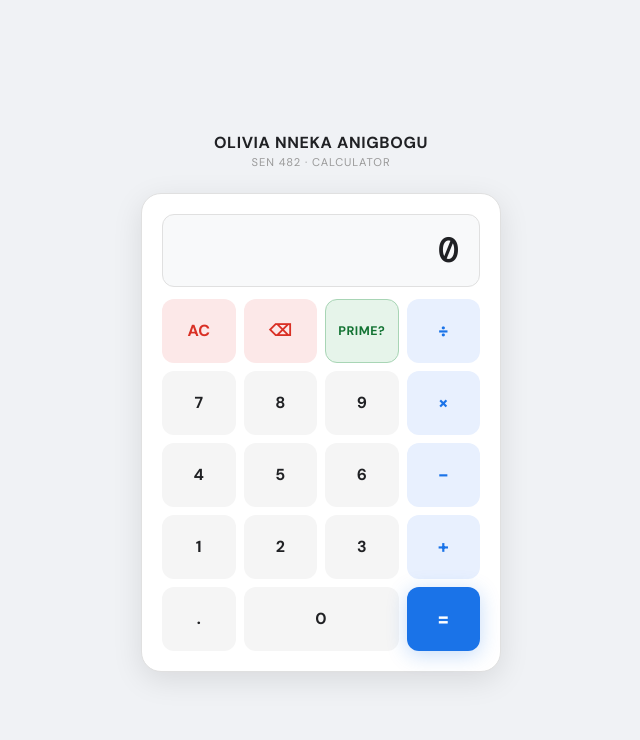
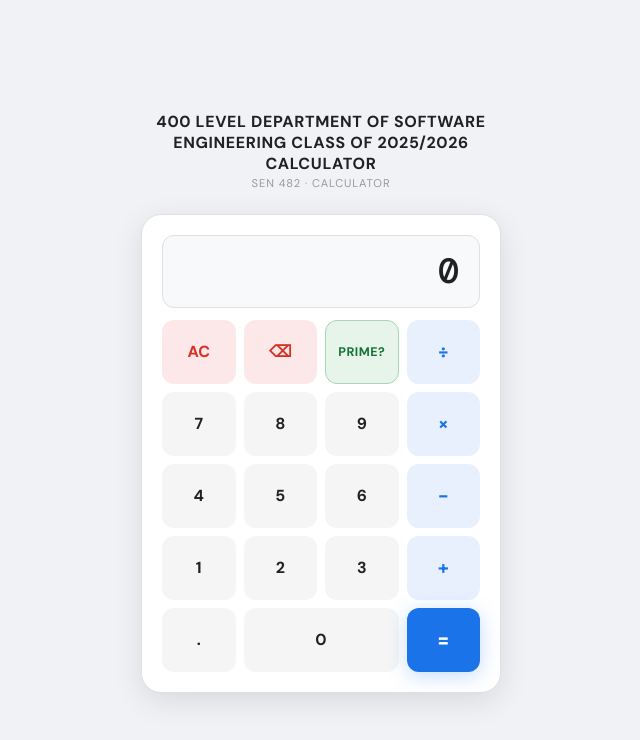
Before and after one commit to Olivia-Anigbogu/olivia-calc, a website: page index.html in a window 1280 px wide. Shown: the whole page, without its empty margins (319-959 px from the left). Drawn offline with nearby package versions, Linux system fonts and the light colour scheme.

Commit message:
Removed something

```diff
--- a/index.html
+++ b/index.html
@@ -1,20 +1,24 @@
 <!DOCTYPE html>
 <html lang="en">
+
 <head>
   <meta charset="UTF-8" />
   <meta name="viewport" content="width=device-width, initial-scale=1.0" />
   <title>Olivia's Calculator</title>
   <link rel="preconnect" href="https://fonts.googleapis.com">
-  <link href="https://fonts.googleapis.com/css2?family=DM+Mono:wght@400;500&family=DM+Sans:wght@400;500;700&display=swap" rel="stylesheet">
+  <link
+    href="https://fonts.googleapis.com/css2?family=DM+Mono:wght@400;500&family=DM+Sans:wght@400;500;700&display=swap"
+    rel="stylesheet">
   <link rel="stylesheet" href="assets/css/calculator.css" />
 </head>
+
 <body>
 
   <div class="wrapper">
 
     <!-- Header -->
     <header class="header">
-      <div class="header-name">Olivia Nneka Anigbogu</div>
+      <div class="header-name">400 level department of software engineering class of 2025/2026 calculator</div>
       <div class="header-sub">SEN 482 · Calculator</div>
     </header>
 
@@ -35,31 +39,31 @@
         <!-- Row 1: AC  ←  PRIME  ÷ -->
         <button class="btn btn-action" onclick="clearResult()">AC</button>
         <button class="btn btn-action" onclick="backspace()">⌫</button>
-        <button class="btn btn-prime"  onclick="checkPrime()">PRIME?</button>
-        <button class="btn btn-op"     onclick="appendOp('/')">÷</button>
+        <button class="btn btn-prime" onclick="checkPrime()">PRIME?</button>
+        <button class="btn btn-op" onclick="appendOp('/')">÷</button>
 
         <!-- Row 2: 7  8  9  × -->
         <button class="btn btn-num" onclick="appendVal('7')">7</button>
         <button class="btn btn-num" onclick="appendVal('8')">8</button>
         <button class="btn btn-num" onclick="appendVal('9')">9</button>
-        <button class="btn btn-op"  onclick="appendOp('*')">×</button>
+        <button class="btn btn-op" onclick="appendOp('*')">×</button>
 
         <!-- Row 3: 4  5  6  − -->
         <button class="btn btn-num" onclick="appendVal('4')">4</button>
         <button class="btn btn-num" onclick="appendVal('5')">5</button>
         <button class="btn btn-num" onclick="appendVal('6')">6</button>
-        <button class="btn btn-op"  onclick="appendOp('-')">−</button>
+        <button class="btn btn-op" onclick="appendOp('-')">−</button>
 
         <!-- Row 4: 1  2  3  + -->
         <button class="btn btn-num" onclick="appendVal('1')">1</button>
         <button class="btn btn-num" onclick="appendVal('2')">2</button>
         <button class="btn btn-num" onclick="appendVal('3')">3</button>
-        <button class="btn btn-op"  onclick="appendOp('+')">+</button>
+        <button class="btn btn-op" onclick="appendOp('+')">+</button>
 
         <!-- Row 5: .  0  (span 2)  = -->
         <button class="btn btn-num" onclick="appendVal('.')">.</button>
         <button class="btn btn-num btn-zero" onclick="appendVal('0')">0</button>
-        <button class="btn btn-eq"  onclick="calculate()">=</button>
+        <button class="btn btn-eq" onclick="calculate()">=</button>
 
       </div>
     </div>
@@ -68,4 +72,5 @@
 
   <script src="assets/js/calculator.js"></script>
 </body>
+
 </html>
```
